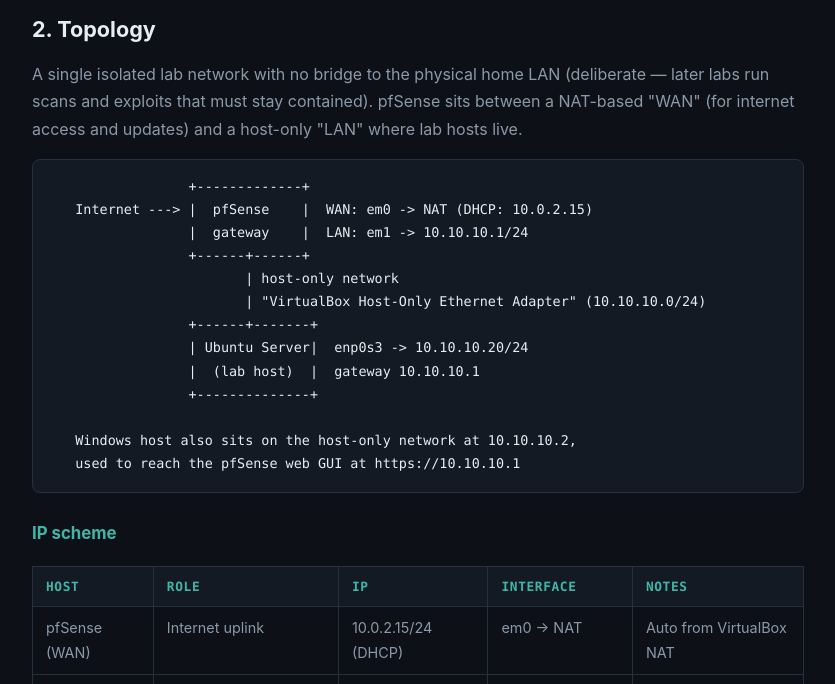
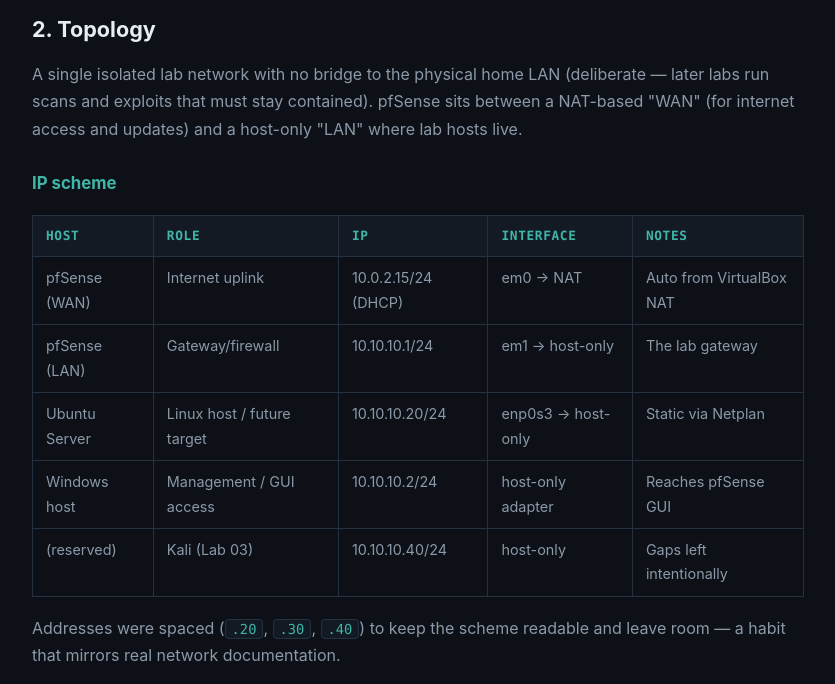
Before and after one commit to enriqueobregon01/enriqueobregon01.github.io, a plain HTML site: page labs/Lab-01-Network-Foundation.html in a window 1280 px wide. Shown: the part 939-1623 px from the top of the page, without its empty margins (222-1057 px from the left). Drawn offline with Linux system fonts and the light colour scheme.

Commit message:
Removed ASCII drawing

```diff
--- a/labs/Lab-01-Network-Foundation.html
+++ b/labs/Lab-01-Network-Foundation.html
@@ -100,20 +100,6 @@
 <hr />
 <h2>2. Topology</h2>
 <p>A single isolated lab network with no bridge to the physical home LAN (deliberate — later labs run scans and exploits that must stay contained). pfSense sits between a NAT-based "WAN" (for internet access and updates) and a host-only "LAN" where lab hosts live.</p>
-<pre><code>                 +-------------+
-   Internet ---&gt; |  pfSense    |  WAN: em0 -&gt; NAT (DHCP: 10.0.2.15)
-                 |  gateway    |  LAN: em1 -&gt; 10.10.10.1/24
-                 +------+------+
-                        | host-only network
-                        | &quot;VirtualBox Host-Only Ethernet Adapter&quot; (10.10.10.0/24)
-                 +------+-------+
-                 | Ubuntu Server|  enp0s3 -&gt; 10.10.10.20/24
-                 |  (lab host)  |  gateway 10.10.10.1
-                 +--------------+
-
-   Windows host also sits on the host-only network at 10.10.10.2,
-   used to reach the pfSense web GUI at https://10.10.10.1
-</code></pre>
 <h3>IP scheme</h3>
 <table>
 <thead>
```
